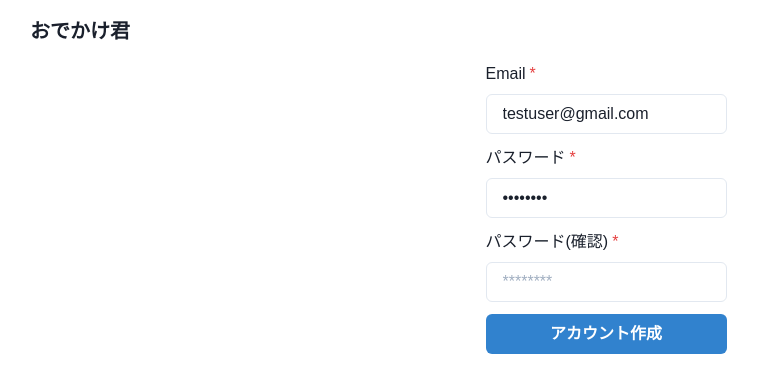
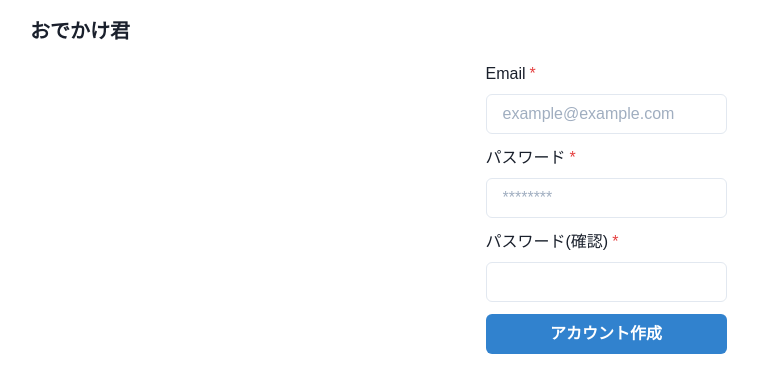
Before and after one commit to TakehikoEsaka/odekakekun, a React (Create React App) app in the folder project/frontend/: page /create_user in a window 1280 px wide. Shown: the top 392 px of the page, without its empty margins (34-792 px from the left). Built offline with nearby package versions, Linux system fonts and the light colour scheme.

Commit message:
debug用コメント削除

```diff
--- a/project/frontend/src/axios.tsx
+++ b/project/frontend/src/axios.tsx
@@ -4,5 +4,5 @@ const instance = Axios.create({
   baseURL: process.env.REACT_APP_API_ENDPOINT + "/api",
 });
 
-console.log("base URL is", process.env.REACT_APP_API_ENDPOINT + "/api");
+// console.log("base URL is", process.env.REACT_APP_API_ENDPOINT + "/api");
 export default instance;
--- a/project/frontend/src/components/Histories.jsx
+++ b/project/frontend/src/components/Histories.jsx
@@ -87,9 +87,6 @@ export const Histories = (props) => {
     }
   };
 
-  // console.log("props.histories :", props.histories);
-  console.log("groupedData is :", groupedData);
-
   return (
     <Flex justifyContent="cloumn" p={6} flexDirection="column">
       <Accordion>
--- a/project/frontend/src/hooks/useHistories.jsx
+++ b/project/frontend/src/hooks/useHistories.jsx
@@ -17,7 +17,6 @@ export const useHistories = () => {
         },
       });
       setHistories(response.data);
-      console.log(response.data);
     } catch (error) {
       console.error(error);
     }
--- a/project/frontend/src/hooks/useLogin.jsx
+++ b/project/frontend/src/hooks/useLogin.jsx
@@ -15,13 +15,13 @@ export const useLogin = () => {
         },
       })
       .then(() => {
-        console.log("authorized !");
+        console.log("you are logged in !");
         localStorage.setItem("login_state", "true");
       })
       .catch((error) => {
-        console.log("unauthorized !");
+        console.log("you are not logged in !");
         localStorage.setItem("login_state", null);
-        console.log("error is ", error);
+        // console.log("error is ", error);
       });
   };
 
--- a/project/frontend/src/hooks/useSuggest.jsx
+++ b/project/frontend/src/hooks/useSuggest.jsx
@@ -26,11 +26,7 @@ export const useSuggest = () => {
         timeout: 60000, // タイムアウト時間をミリ秒で指定
       })
       .then((res) => {
-        console.log("res.data is ", res.data);
-
         if (res.data === null) {
-          console.log("response is null !");
-
           // ASK message以外はdefault値を使おうと思っているが、その場合も記載は必要なのか？
           setSuggest({
             message: "エラーがおきました。もう一度やり直してください",
--- a/project/frontend/src/pages/CreateUser.jsx
+++ b/project/frontend/src/pages/CreateUser.jsx
@@ -15,8 +15,8 @@ import { useNavigate } from "react-router-dom";
 import axiosInstance from "../axios";
 
 export const CreateUser = () => {
-  const [email, setEmail] = useState("testuser@gmail.com");
-  const [password, setPassword] = useState("testpass");
+  const [email, setEmail] = useState("");
+  const [password, setPassword] = useState("");
   const [confirmPassword, setConfirmPassword] = useState("");
   const [isLoading, setIsLoading] = useState(false);
 
@@ -40,14 +40,22 @@ export const CreateUser = () => {
       setError("パスワードが一致しません");
     } else {
       try {
-        const response = await axiosInstance
+        const create_res = await axiosInstance
           .post("/create_user", formData)
           .catch((error) => {
             setError("既にアカウントが存在しています");
           });
-        localStorage.setItem("access_token", response.data.access_token);
-        localStorage.setItem("login_state", "true");
-        setRedirectTo("/home");
+
+        if (create_res && create_res.status === 200) {
+          const login_res = await axiosInstance
+            .post("/token", formData)
+            .catch((error) => {
+              setError("ホーム画面からログインをしてください");
+            });
+          localStorage.setItem("access_token", login_res.data.access_token);
+          localStorage.setItem("login_state", "true");
+          setRedirectTo("/home");
+        }
       } catch (e) {
         console.log(e);
       }
@@ -90,7 +98,7 @@ export const CreateUser = () => {
               <FormLabel>パスワード(確認)</FormLabel>
               <Input
                 type="password"
-                placeholder="********"
+                placeholder=""
                 value={confirmPassword}
                 onChange={(e) => setConfirmPassword(e.target.value)}
               />
--- a/project/frontend/src/pages/Home.tsx
+++ b/project/frontend/src/pages/Home.tsx
@@ -26,14 +26,11 @@ export const Home = () => {
       await getcheckLogin();
 
       // 非同期処理は並列関係にあるものに対してかかる。この場合以下のconsole.logはcheckLogin変数定義の外に書いた場合はconsole.logがgetcheckLoginよりも先に実行されることもあったので注意
-      console.log("checked result is ", localStorage.getItem("login_state"));
+      // console.log("checked result is ", localStorage.getItem("login_state"));
     };
 
     checkLogin();
   }, []);
-
-  console.log("env is ", process.env.REACT_APP_DEPLOYMENT_STAGE);
-
   return (
     <>
       <TopView getSuggest={getSuggest} getHistories={getHistories} />
--- a/project/frontend/src/pages/Login.jsx
+++ b/project/frontend/src/pages/Login.jsx
@@ -16,8 +16,8 @@ import { useNavigate } from "react-router-dom";
 import axiosInstance from "../axios";
 
 export const Login = () => {
-  const [email, setEmail] = useState("testuser@gmail.com");
-  const [password, setPassword] = useState("testpass");
+  const [email, setEmail] = useState("");
+  const [password, setPassword] = useState("");
   const [isLoading, setIsLoading] = useState(false);
   const [error, setError] = useState("");
   const [redirectTo, setRedirectTo] = useState(null);
```
